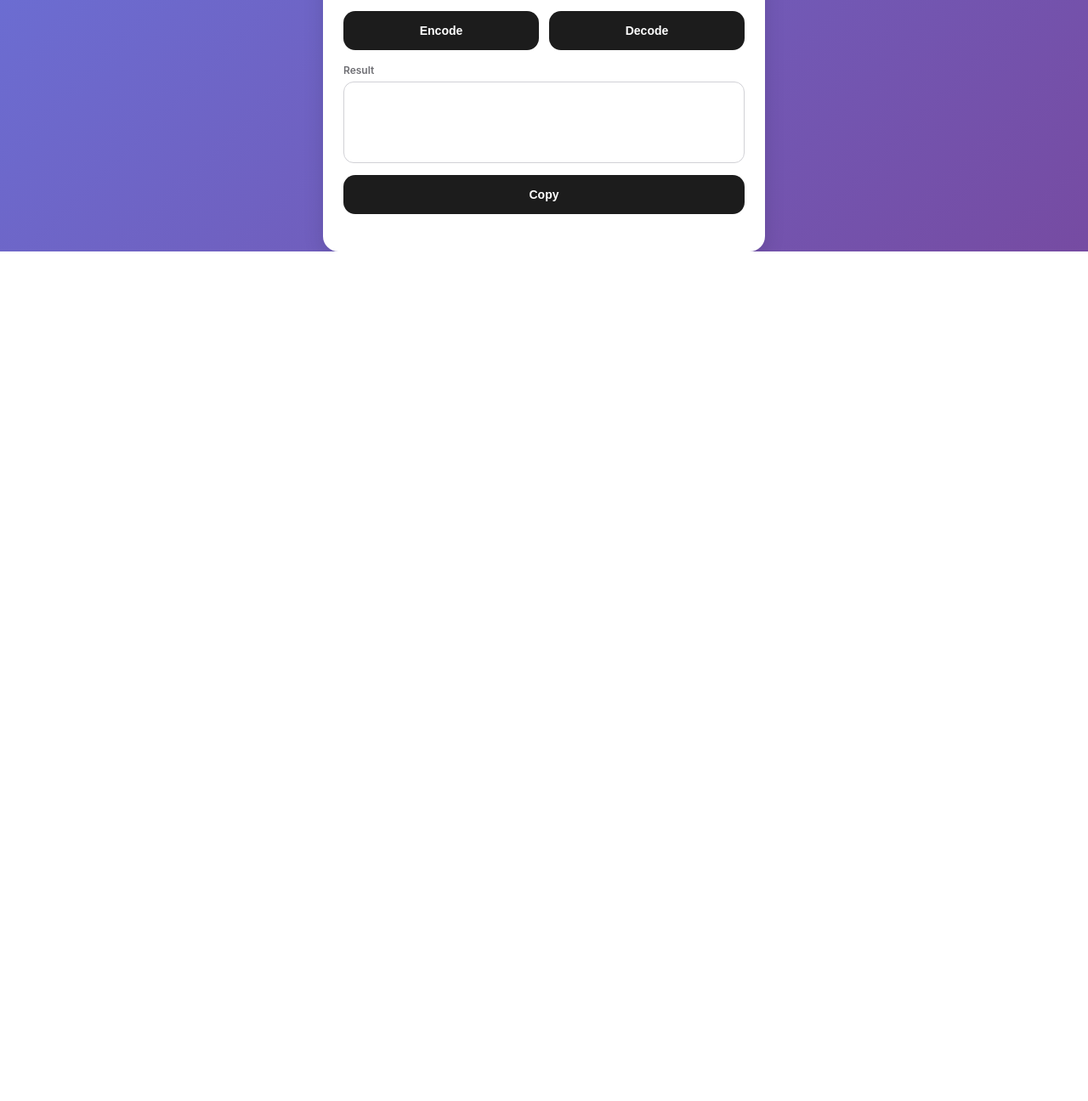
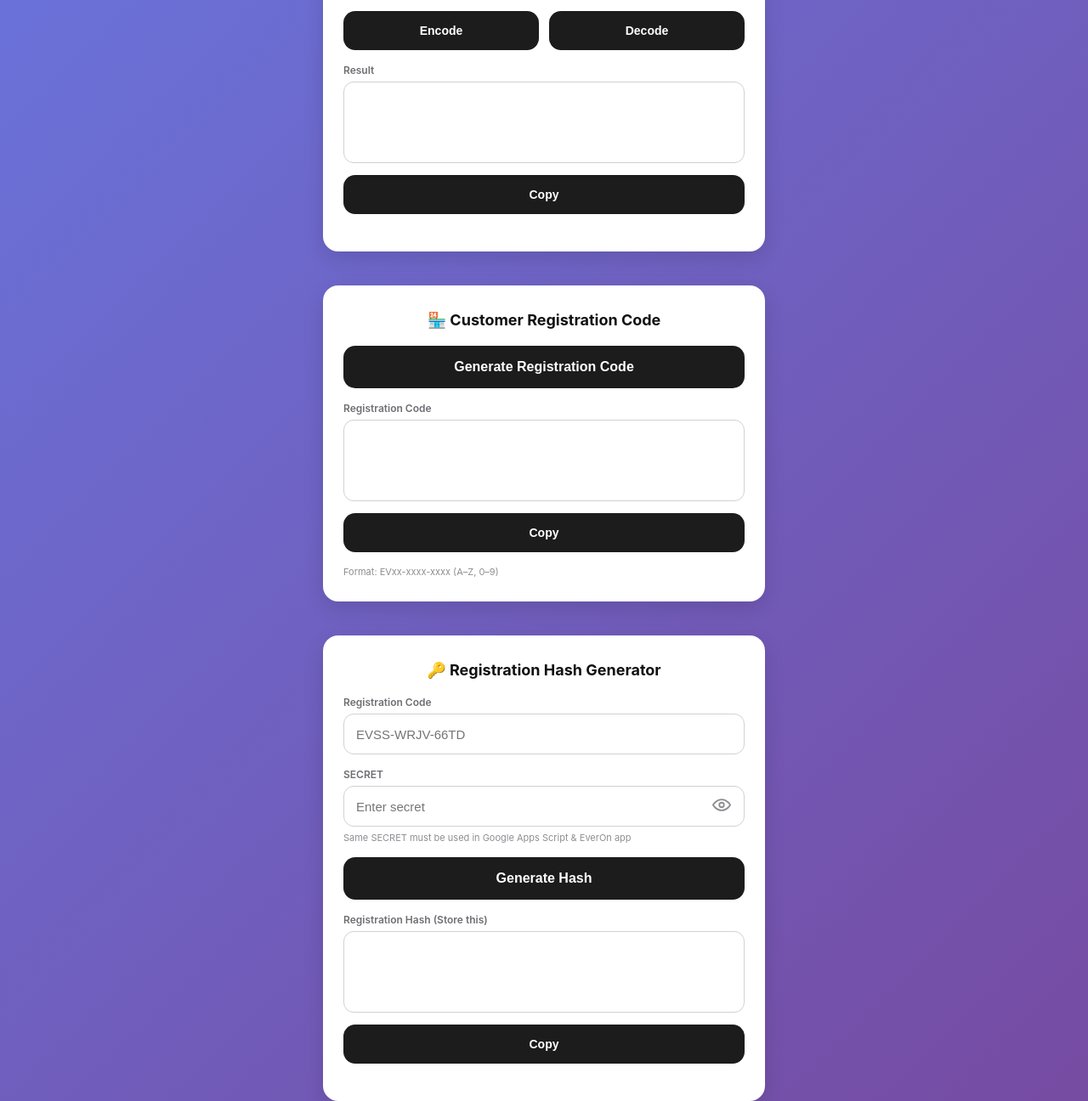
Before and after one commit to bankbab1/everonqrgenlic, a plain HTML site: page index.html in a window 1280 px wide. Shown: the part 816-2112 px from the top of the page at 85% size. Before the commit the page ends 1112 px from the top, so only its background shows below. Drawn offline with Linux system fonts and the light colour scheme.

Commit message:
Update index.html

```diff
--- a/index.html
+++ b/index.html
@@ -270,6 +270,82 @@
     </div>
   </div>
 </div>
+
+<div class="card">
+  <h2>🏪 Customer Registration Code</h2>
+
+  <button class="btn" onclick="generateCustomerReg()">
+    Generate Registration Code
+  </button>
+
+  <div class="field" style="margin-top:16px;">
+    <label>Registration Code</label>
+    <textarea id="customerRegOutput" readonly></textarea>
+
+    <div class="copy-row">
+      <button class="btn-copy" onclick="copyCustomerReg()">Copy</button>
+    </div>
+  </div>
+
+  <div class="hint">
+    Format: EVxx-xxxx-xxxx (A–Z, 0–9)
+  </div>
+</div>
+
+
+
+
+
+<div class="card">
+  <h2>🔑 Registration Hash Generator</h2>
+
+  <div class="field">
+    <label>Registration Code</label>
+    <input
+      id="regPlain"
+      placeholder="EVSS-WRJV-66TD"
+      oninput="this.value = this.value.toUpperCase()"
+    />
+  </div>
+
+  <div class="field">
+    <label>SECRET</label>
+    <div class="input-wrap">
+      <input
+        id="regSecret"
+        type="password"
+        placeholder="Enter secret"
+        oninput="this.value = this.value.toUpperCase()"
+      />
+      <button class="eye-btn" type="button" onclick="toggleRegSecret()">
+        <svg id="eyeIconReg" viewBox="0 0 24 24" fill="none" stroke-width="2">
+          <path d="M1 12s4-7 11-7 11 7 11 7-4 7-11 7S1 12 1 12z"/>
+          <circle cx="12" cy="12" r="3"/>
+        </svg>
+      </button>
+    </div>
+    <div class="hint">
+      Same SECRET must be used in Google Apps Script & EverOn app
+    </div>
+  </div>
+
+  <button class="btn" onclick="generateRegHash()">Generate Hash</button>
+
+  <div class="field" style="margin-top:16px;">
+    <label>Registration Hash (Store this)</label>
+    <textarea id="regHashOutput" readonly></textarea>
+
+    <div class="copy-row">
+      <button class="btn-copy" onclick="copyRegHash()">Copy</button>
+    </div>
+  </div>
+</div>
+
+
+
+
+
+
 </div>
 
 <!-- MODAL -->
@@ -386,6 +462,87 @@
   }
 </script>
 
+<script>
+  function randomChars(len) {
+    const chars = "ABCDEFGHIJKLMNOPQRSTUVWXYZ0123456789";
+    let out = "";
+    for (let i = 0; i < len; i++) {
+      out += chars[Math.floor(Math.random() * chars.length)];
+    }
+    return out;
+  }
+
+  function generateCustomerReg() {
+    // EVxx-xxxx-xxxx
+    const part1 = randomChars(2);
+    const part2 = randomChars(4);
+    const part3 = randomChars(4);
+
+    const code = `EV${part1}-${part2}-${part3}`;
+    customerRegOutput.value = code;
+  }
+
+  function copyCustomerReg() {
+    if (!customerRegOutput.value) {
+      showModal("Nothing to copy", "Generate a registration code first.");
+      return;
+    }
+
+    navigator.clipboard.writeText(customerRegOutput.value).then(() =>
+      showModal("Copied", "Customer registration code copied.")
+    );
+  }
+</script>
+
+
+
+
+<script>
+  async function sha256(text) {
+    const buf = await crypto.subtle.digest(
+      "SHA-256",
+      new TextEncoder().encode(text)
+    );
+    return [...new Uint8Array(buf)]
+      .map(b => b.toString(16).padStart(2, "0"))
+      .join("");
+  }
+
+  function toggleRegSecret() {
+    const s = regSecret;
+    eyeIconReg.innerHTML = s.type === "password"
+      ? '<path d="M1 1l22 22"/>'
+      : '<path d="M1 12s4-7 11-7 11 7 11 7-4 7-11 7S1 12 1 12z"/><circle cx="12" cy="12" r="3"/>';
+    s.type = s.type === "password" ? "text" : "password";
+  }
+
+  async function generateRegHash() {
+    const reg = regPlain.value.trim().toUpperCase();
+    const secret = regSecret.value.trim().toUpperCase();
+
+    if (!reg || !secret) {
+      showModal("Missing Data", "Registration Code and SECRET are required.");
+      return;
+    }
+
+    const hash = await sha256(reg + secret);
+    regHashOutput.value = hash;
+
+    showModal("Generated", "Registration hash generated successfully.");
+  }
+
+  function copyRegHash() {
+    if (!regHashOutput.value) {
+      showModal("Nothing to copy", "Generate a hash first.");
+      return;
+    }
+
+    navigator.clipboard.writeText(regHashOutput.value).then(() =>
+      showModal("Copied", "Registration hash copied.")
+    );
+  }
+</script>
+
 
 </body>
 </html>
```
